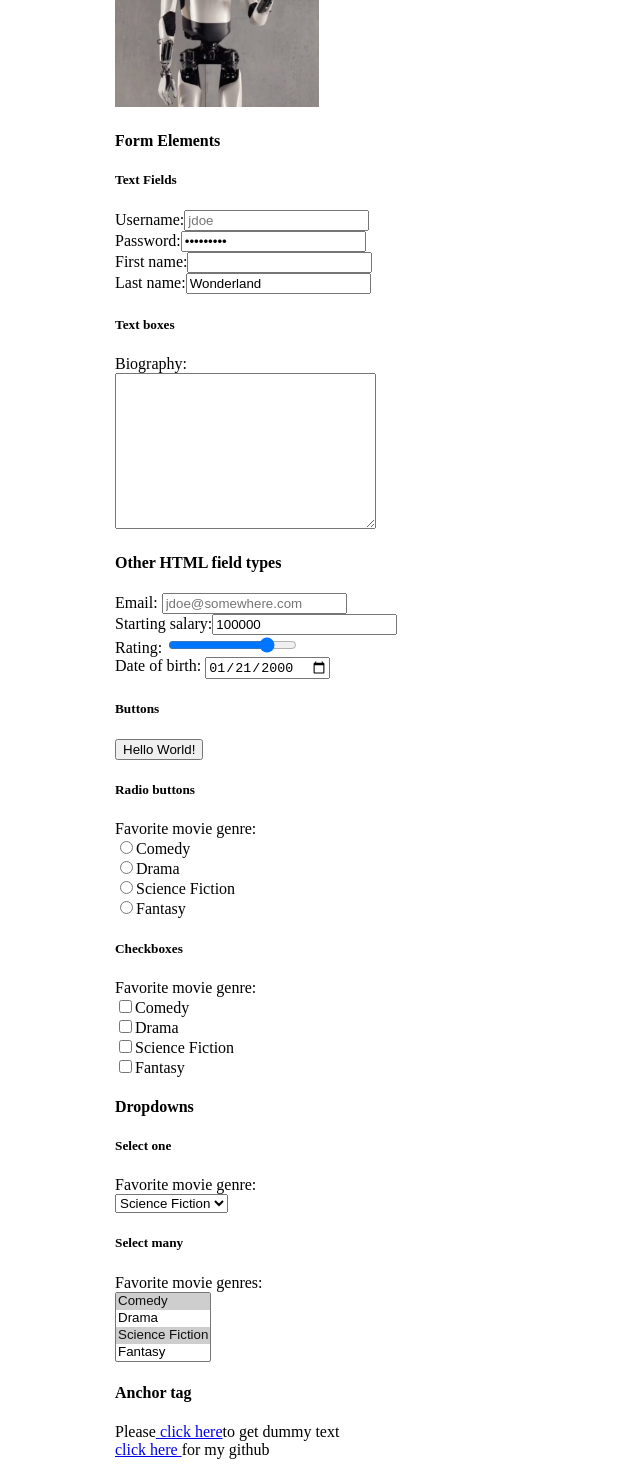
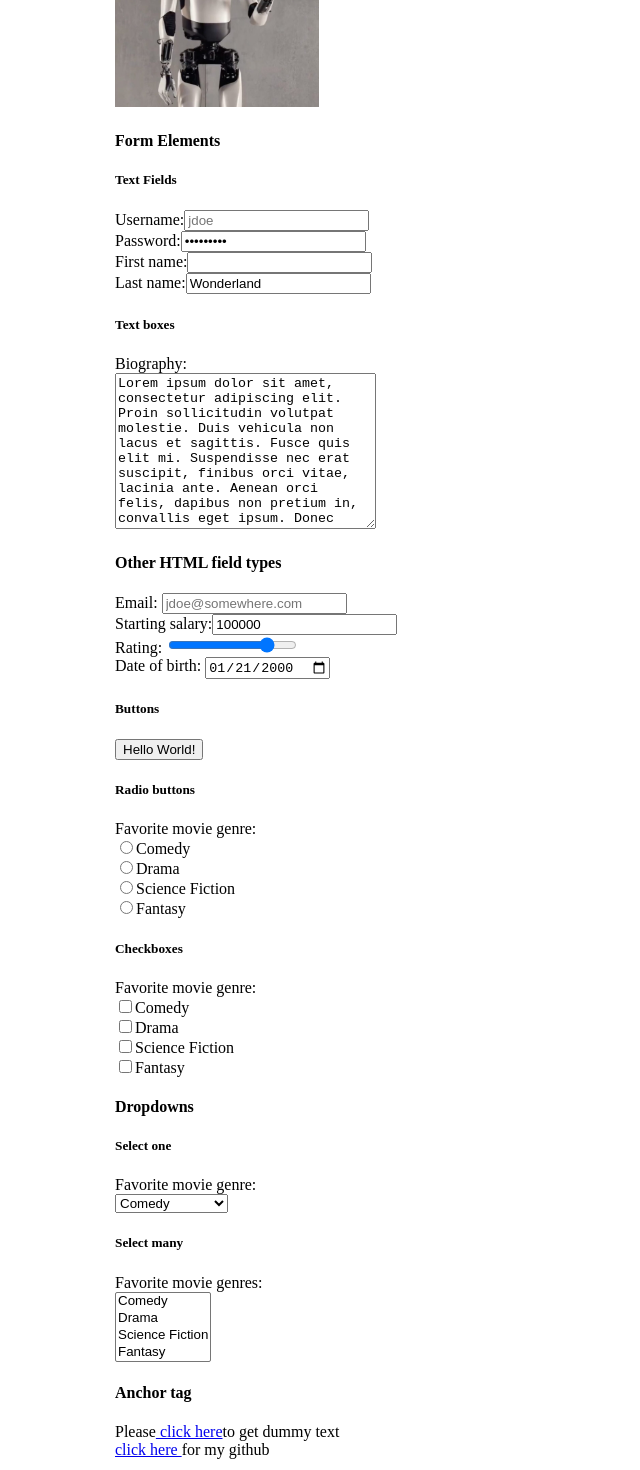
Before and after one commit to francis-bunker/kambaz-next-js-cs4550-fa25, a Next.js app: page /Labs/Lab1 in a window 1280 px wide. Shown: the part 2027-3497 px from the top of the page, without its empty margins (0-640 px from the left). Built offline with nearby package versions, Linux system fonts and the light colour scheme.

Commit message:
how1-fixed2

```diff
--- a/app/Labs/Lab1/page.tsx
+++ b/app/Labs/Lab1/page.tsx
@@ -172,7 +172,7 @@ export default function Lab1() {
            id="wd-text-fields-last-name" />
          <h5>Text boxes</h5>
          <label>Biography:</label><br />
-         <textarea id="wd-textarea" cols={30} rows={10}></textarea>
+         <textarea id="wd-textarea" cols={30} rows={10}>Lorem ipsum dolor sit amet, consectetur adipiscing elit. Proin sollicitudin volutpat molestie. Duis vehicula non lacus et sagittis. Fusce quis elit mi. Suspendisse nec erat suscipit, finibus orci vitae, lacinia ante. Aenean orci felis, dapibus non pretium in, convallis eget ipsum. Donec vitae posuere erat. Quisque eu pretium nisl. Proin non ultricies est. Sed dignissim rhoncus pretium. Ut erat lacus, vehicula vitae erat ut, vulputate luctus arcu. Donec commodo condimentum est sed tincidunt. Etiam euismod arcu erat, ut sollicitudin ligula mollis in. Pellentesque eleifend ante a urna vulputate vehicula. Phasellus elementum, est at pulvinar volutpat, libero sapien ornare turpis, a facilisis enim sapien quis massa. Fusce ut magna tellus.</textarea>
          <h4>Other HTML field types</h4>
 
 
@@ -249,7 +249,7 @@ export default function Lab1() {
        <select id="wd-select-one-genre">
          <option value="COMEDY">Comedy</option>
          <option value="DRAMA">Drama</option>
-         <option selected value="SCIFI">
+         <option value="SCIFI">
            Science Fiction</option>
          <option value="FANTASY">Fantasy</option>
        </select>
@@ -258,9 +258,9 @@ export default function Lab1() {
        <h5>Select many</h5>
        <label htmlFor="wd-select-many-genre"> Favorite movie genres: </label><br />
        <select multiple id="wd-select-many-genre">
-         <option value="COMEDY" selected> Comedy          </option>
+         <option value="COMEDY"> Comedy          </option>
          <option value="DRAMA">           Drama           </option>
-         <option value="SCIFI" selected> Science Fiction </option>
+         <option value="SCIFI"> Science Fiction </option>
          <option value="FANTASY">         Fantasy         </option>
        </select>
 
```
